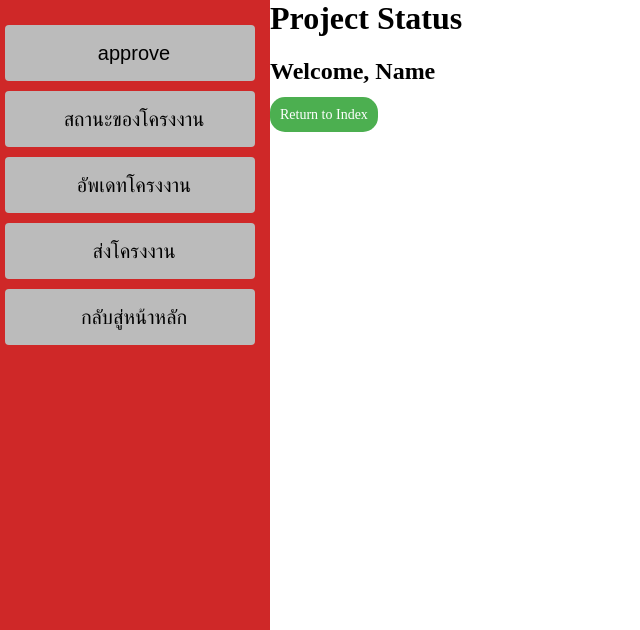
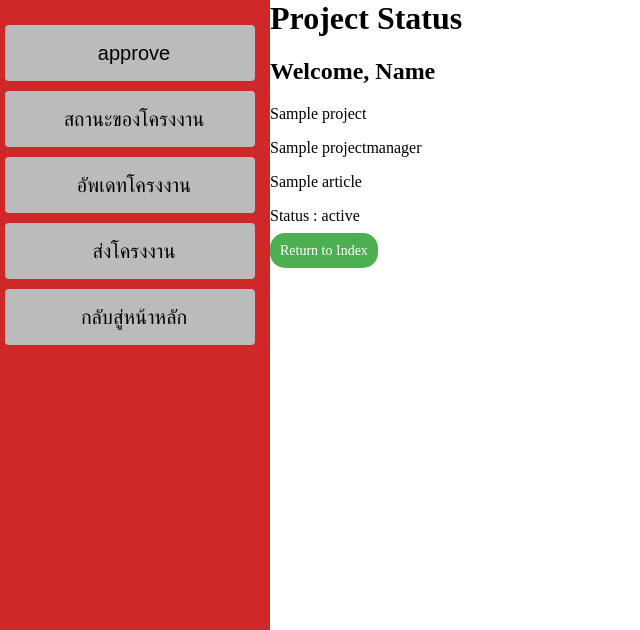
Before and after one commit to 6210612815/CN332, a Django app: template mysite/users/templates/users/projectstatus.html in a window 1280 px wide. Shown: the part 170-800 px from the top of the page, without its empty margins (0-640 px from the left). Run offline with Django 3.2, Linux system fonts and the light colour scheme; the template is opened without the code that fills it: most values are stand-ins (such as "Sample title", 1, 10 or a date in 2020).

Commit message:
:sparkles: Add user to projectbefore and add projectstatus

```diff
--- a/mysite/project/urls.py
+++ b/mysite/project/urls.py
@@ -6,5 +6,6 @@ app_name="project"
 
 urlpatterns = [
     path('create_project', views.ProjectCreateView.as_view(), name='create_project'),
+    path('view_project', views.PreProjectView, name='view_project'),
 
 ]
--- a/mysite/users/templates/users/projectstatus.html
+++ b/mysite/users/templates/users/projectstatus.html
@@ -5,6 +5,12 @@
 <body>
     <h1> Project Status </h1>
     <h2>Welcome, Name </h2>
+    {% for project in projectb %}
+                    <p>{{ project.projectname }}</p>
+                    <p>{{ project.projectmanager }}</p>
+                    <p>{{ project.article }}</p>
+                    <p>Status : {{ project.status }}</p>
+    {% endfor %}
 
     <a href="{% url 'users:index' %}" class="button">Return to Index</a>
 
--- a/mysite/users/views.py
+++ b/mysite/users/views.py
@@ -44,7 +44,10 @@ def approval(request):
     return render(request, '../templates/users/projectapproval.html',)
 
 def status(request):
-    return render(request, '../templates/users/projectstatus.html',)
+    user = User.objects.get(username = request.user.username)
+    return render(request, "users/projectstatus.html",{
+        "projectb": ProjectBefore.objects.filter(PreStudentID=user)
+    })
 
 def submit(request):
     return render(request, '../templates/users/projectsubmit.html',)
```
Also changed, not shown: mysite/project/views.py (+9 -2 lines), mysite/db.sqlite3.
